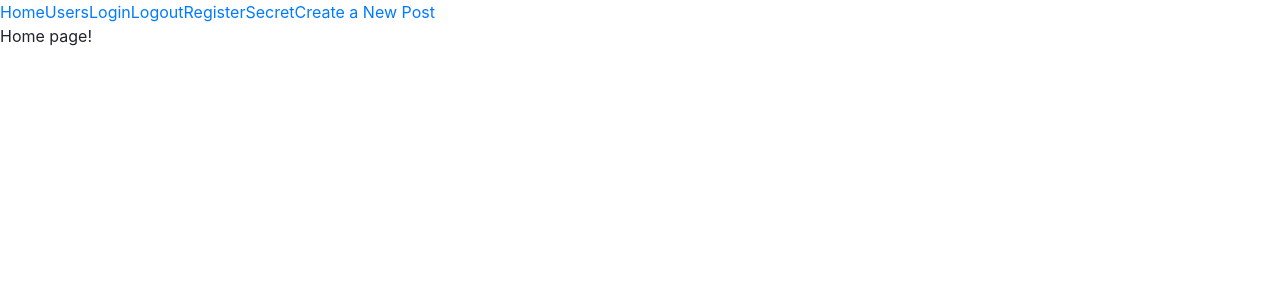
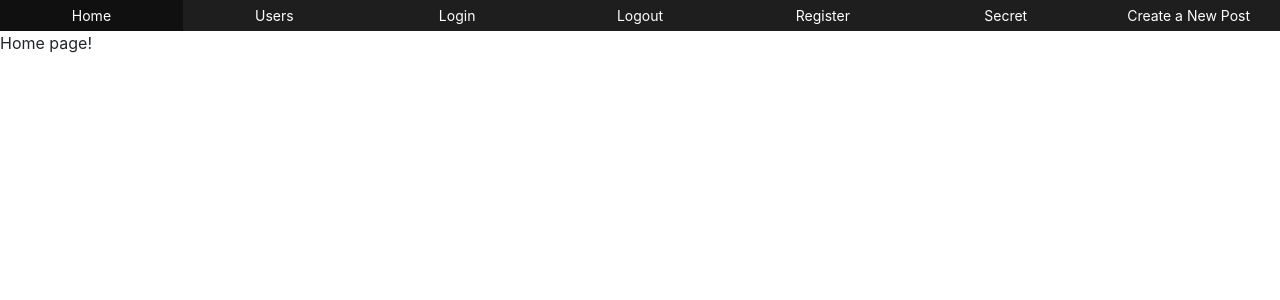
Before and after one commit to hhtran/foos_server, a React (Create React App) app in the folder client/: page / in a window 1280 px wide. Shown: the top 300 px of the page. Built offline with nearby package versions, Linux system fonts and the light colour scheme.

Commit message:
Make nav bar better looking

```diff
--- a/client/package.json
+++ b/client/package.json
@@ -3,6 +3,7 @@
   "version": "0.1.0",
   "private": true,
   "dependencies": {
+    "aphrodite": "^1.2.5",
     "axios": "^0.17.1",
     "bootstrap": "^4.0.0-beta.2",
     "react": "^16.2.0",
--- a/client/src/components/NavBar.js
+++ b/client/src/components/NavBar.js
@@ -1,18 +1,53 @@
 import React, { Component } from "react";
 import { Link } from "react-router-dom";
+import { css, StyleSheet } from "aphrodite";
 
 export default class NavBar extends Component {
   render() {
     return (
-      <div>
-        <Link to="/">Home</Link>
-        <Link to="/users">Users</Link>
-        <Link to="/login">Login</Link>
-        <Link to="/logout">Logout</Link>
-        <Link to="/register">Register</Link>
-        <Link to="/secret">Secret</Link>
-        <Link to="/posts/new">Create a New Post</Link>
+      <div className={css(styles.container)}>
+        <Link className={css(styles.link)} to="/">
+          Home
+        </Link>
+        <Link className={css(styles.link)} to="/users">
+          Users
+        </Link>
+        <Link className={css(styles.link)} to="/login">
+          Login
+        </Link>
+        <Link className={css(styles.link)} to="/logout">
+          Logout
+        </Link>
+        <Link className={css(styles.link)} to="/register">
+          Register
+        </Link>
+        <Link className={css(styles.link)} to="/secret">
+          Secret
+        </Link>
+        <Link className={css(styles.link)} to="/posts/new">
+          Create a New Post
+        </Link>
       </div>
     );
   }
 }
+
+const styles = StyleSheet.create({
+  container: {
+    backgroundColor: "#1E1E1E",
+    color: "white",
+    display: "flex",
+    justifyContent: "space-around"
+  },
+  link: {
+    color: "white",
+    fontSize: 14,
+    padding: "5px 10px",
+    textAlign: "center",
+    flex: 1,
+    ":hover": {
+      backgroundColor: "#101010",
+      textDecoration: "none"
+    }
+  }
+});
```
Also changed, not shown: 1 other file (tests, documents, lock files or other folders).
